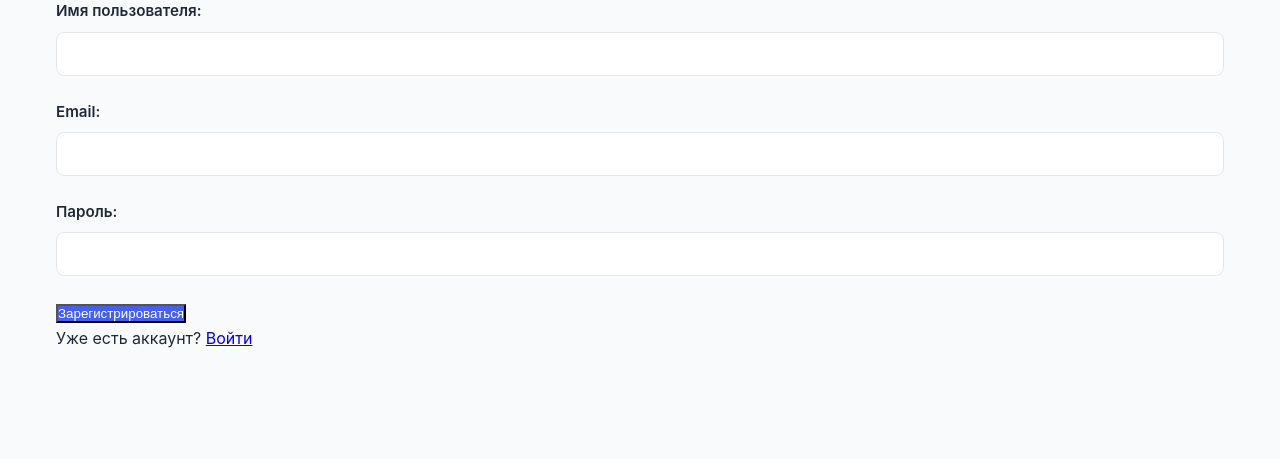
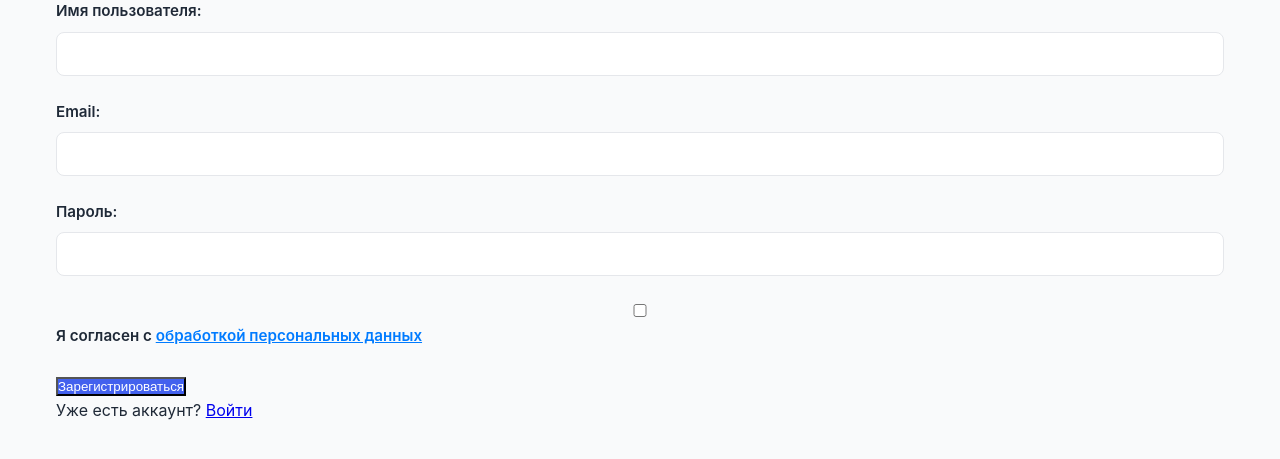
Before and after one commit to neizvedaniydag/ololololo, a Flask app: page /register in a window 1280 px wide. Shown: the part 68-527 px from the top of the page. Run offline with Flask 3, Linux system fonts and the light colour scheme.

Commit message:
Update register.html

```diff
--- a/education_platform/education_platform/templates/register.html
+++ b/education_platform/education_platform/templates/register.html
@@ -22,6 +22,13 @@
                 <input type="password" id="password" name="password" required minlength="6">
             </div>
 
+            <div class="form-group">
+                <label class="checkbox-label">
+                    <input type="checkbox" id="privacy_consent" name="privacy_consent" required>
+                    Я согласен с <a href="{{ url_for('privacy_policy') }}" target="_blank">обработкой персональных данных</a>
+                </label>
+            </div>
+
             <button type="submit" class="btn-primary">Зарегистрироваться</button>
         </form>
 
@@ -30,4 +37,29 @@
         </p>
     </div>
 </div>
+
+<style>
+.checkbox-label {
+    display: flex;
+    align-items: flex-start;
+    font-size: 14px;
+    cursor: pointer;
+}
+
+.checkbox-label input[type="checkbox"] {
+    margin-right: 8px;
+    margin-top: 3px;
+    cursor: pointer;
+}
+
+.checkbox-label a {
+    color: #007bff;
+    text-decoration: underline;
+}
+
+.checkbox-label a:hover {
+    color: #0056b3;
+}
+
+</style>
 {% endblock %}
```
